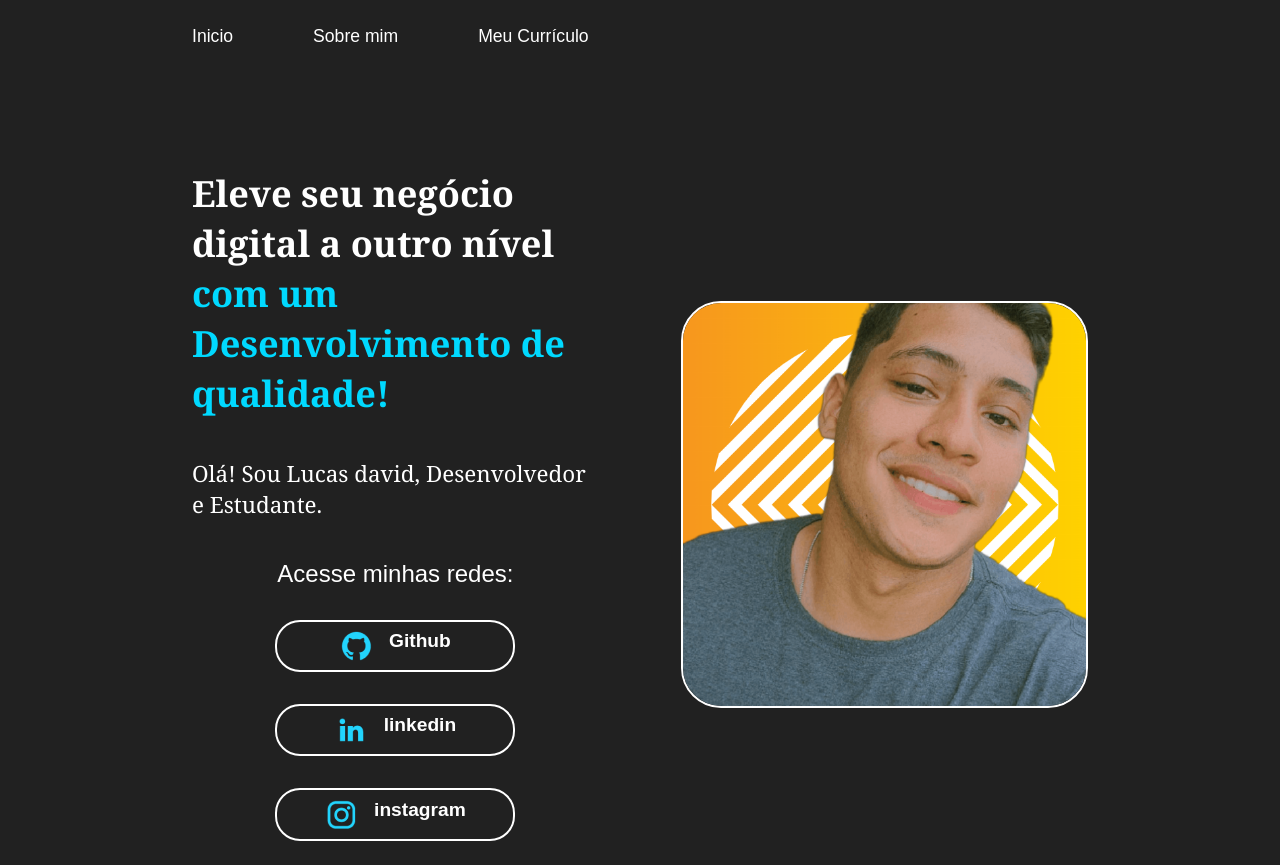
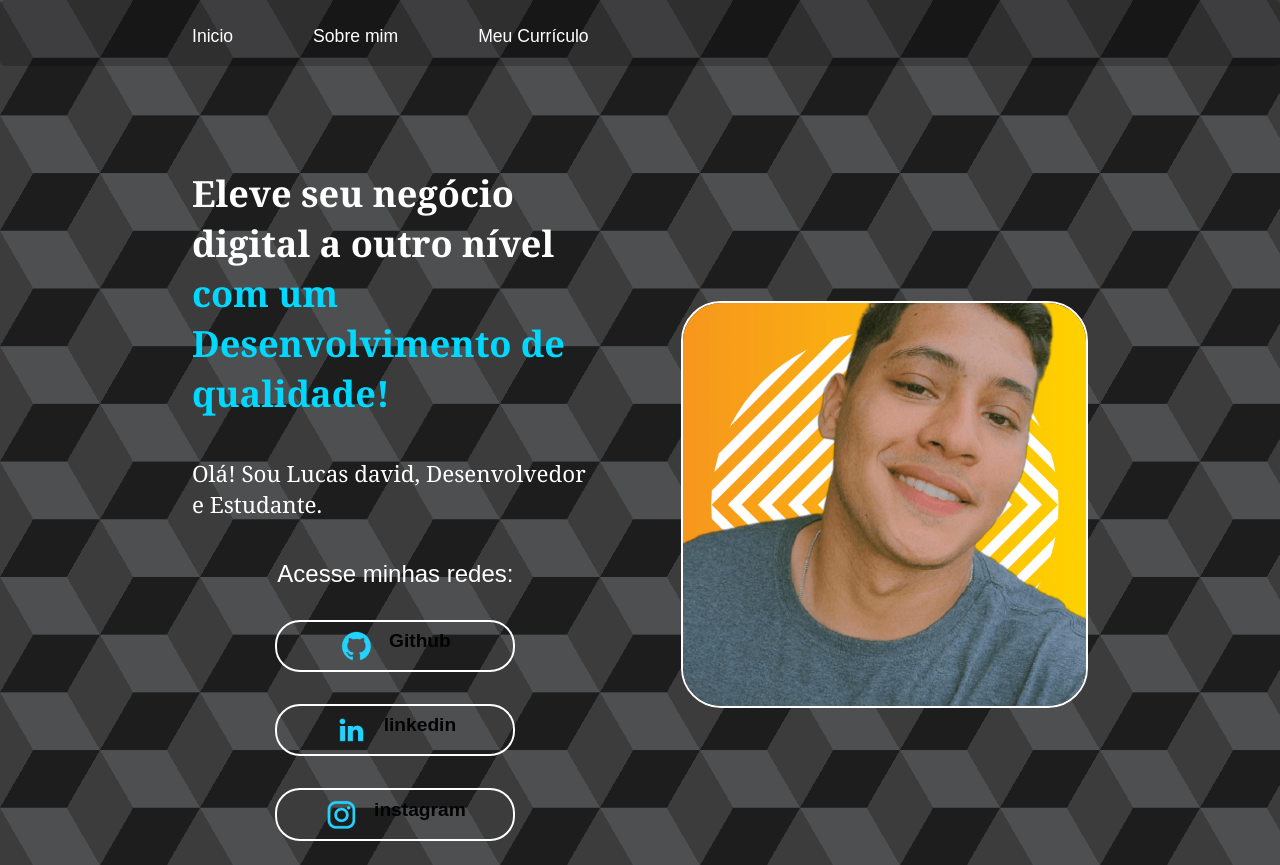
Before and after one commit to Ldmest/portifolio, a plain HTML site: page index.html in a window 1280 px wide. Shown: the top 865 px of the page. Drawn offline with Linux system fonts and the light colour scheme.

Commit message:
alteração cor de fundo

```diff
--- a/index.html
+++ b/index.html
@@ -11,6 +11,7 @@
 </head>
 
 <body>
+    <div class="container"></div>
     <header class="cabecalho">
         <nav class="cabecalho__menu">
             <a class="cabecalho__menu__link" href="index.html">Inicio</a>
--- a/styles/style.css
+++ b/styles/style.css
@@ -1,7 +1,7 @@
 :root {
   --cabecalho__menu__link: ;
-  --cor--primaria: #000000de;
-  --cor--secundaria:#ffffff;
+  --cor--primaria: #ffffff;
+  --cor--secundaria:#030303;
   --cor--terceraria:#ffffff;
 
 }
@@ -12,11 +12,30 @@
 
 body{
 
-  box-sizing: border-box;
-  background-color: var(--cor--primaria);
-  color: var(--cor--secundaria);
+    width: 100%;
+    height: 100%;
+    --s: 200px; /* control the size */
+    --c1: #1d1d1d;
+    --c2: #4e4f51;
+    --c3: #3c3c3c;
 
-}
+    background: repeating-conic-gradient(
+          from 30deg,
+          #0000 0 120deg,
+          var(--c3) 0 180deg
+        )
+        calc(0.5 * var(--s)) calc(0.5 * var(--s) * 0.577),
+      repeating-conic-gradient(
+        from 30deg,
+        var(--c1) 0 60deg,
+        var(--c2) 0 120deg,
+        var(--c3) 0 180deg
+      );
+    background-size: var(--s) calc(var(--s) * 0.577);
+  }
+
+
+
 .titulo_destaque{
   color: rgb(0, 217, 255);
   align-items: center;
@@ -46,12 +65,15 @@ body{
 
 .apresentacao__conteudo__titulo{
   font-size: 2.26rem;
-  font-family:Georgia, 'Times New Roman', Times, serif
+  font-family:Georgia, 'Times New Roman', Times, serif;
+  color: white;
+
 
 }
 .apresentacao__conteudo__texto{
   font-size: 1.4rem;
-  font-family:Cambria, Cochin, Georgia, Times, 'Times New Roman', serif
+  font-family:Cambria, Cochin, Georgia, Times, 'Times New Roman', serif;
+  color:  rgb(255, 255, 255);
 
 }
 .cabecalho{
@@ -61,7 +83,7 @@ width: px;
  height: 40px;
  font-size: 1.1em;
  cursor: pointer;
- background-color:#dab56c00;
+ background-color:#00000036;
  color: #fff;
  border: none;
  border-radius: 5px;
@@ -119,6 +141,7 @@ width: px;
   font-family: 'Krona One', sans-serif;
   font-weight: 400;
   font-size: 1.5rem;
+  color:  white;
 }
 .apresentacao__links__navegacao{
   display: flex;
@@ -134,7 +157,7 @@ width: px;
   text-decoration: none;
   color: var(--cor--secundaria);
   font-family: 'Montserrat', sans-serif;
-  background-color: #4dfff000;
+  background-color: #00000000;
 
 }
 .img{
```
Also changed, not shown: about.html (+1 -0 lines), curri.htm (+1 -0 lines).
